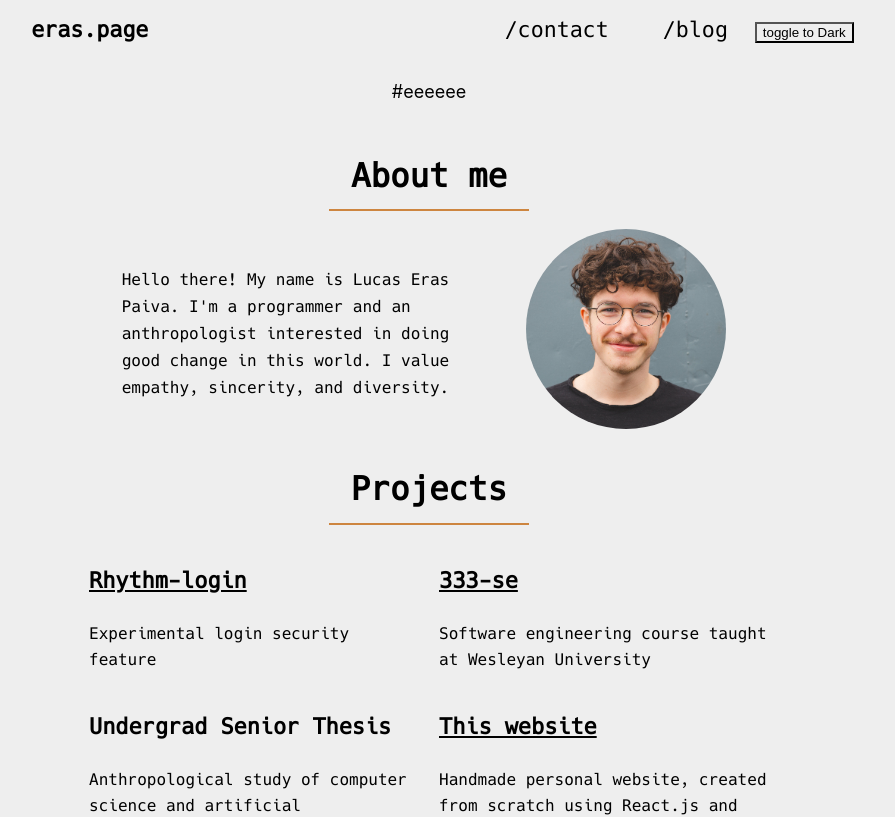
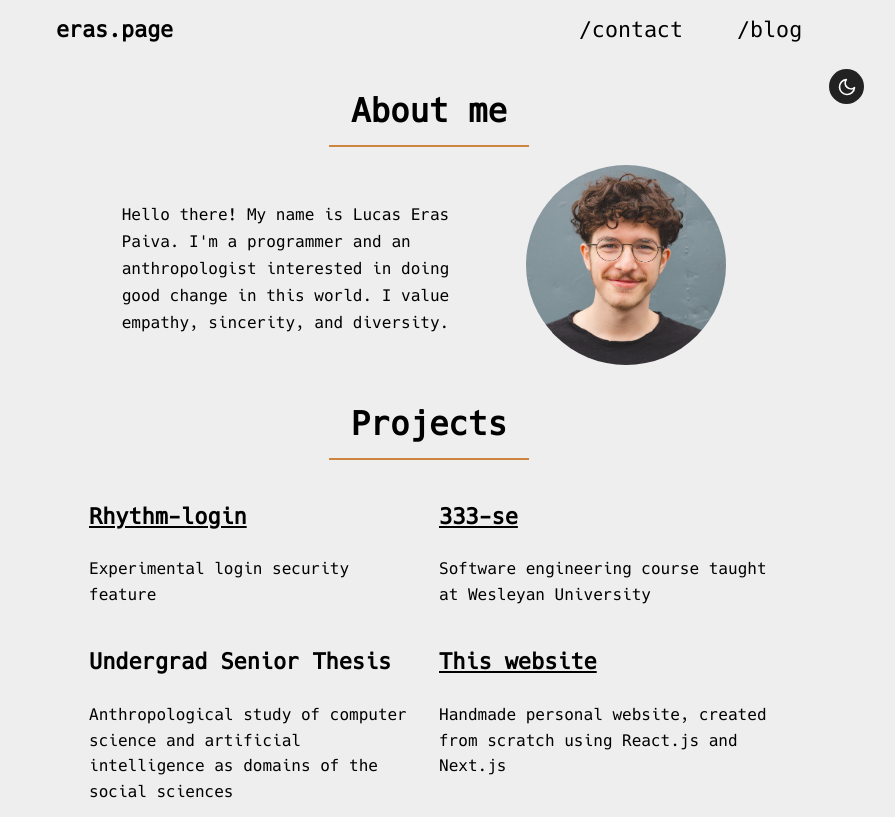
Before and after one commit to lucaseras/eras.page, a Next.js app: page / in a window 1280 px wide. Shown: the top 817 px of the page, without its empty margins (211-1106 px from the left). Built offline with nearby package versions, Linux system fonts and the light colour scheme.

Commit message:
button not yet in correct position

```diff
--- a/components/layout.js
+++ b/components/layout.js
@@ -14,16 +14,12 @@ export default function Layout({children, home, post}) {
 
     return (
         <div
-            style={{
-                backgroundColor: themeStyle.background,
-                color: themeStyle.foreground
-            }}
+            style={themeStyle}
             className={styles.mainContainer}>
             <Head>
                 <meta name='viewport' content='initial-scale=1.0, width=device-width'/>
             </Head>
             <Navbar/>
-            <p>{themeStyle.background}</p>
             <div className={styles.container}>
                 {(!home && !post) && (
                     <div className={styles.back}>
--- a/components/navbar.js
+++ b/components/navbar.js
@@ -27,6 +27,7 @@ export default function Navbar() {
                     <a className={styles.a}>eras.page</a>
                 </h1>
             </Link>
+            <div className={styles.rightSide}>
             <ul className={styles.ul}>
                 {items.map((item, index) => {
                     return (
@@ -37,8 +38,11 @@ export default function Navbar() {
                         </li>
                     )
                 })}
-                <ThemeSwitch/>
-            </ul>
+                </ul>
+                <div className={styles.switchDiv}>
+                <ThemeSwitch />
+                </div>
+            </div>
         </nav>
     )
 }
--- a/components/navbar.module.css
+++ b/components/navbar.module.css
@@ -5,11 +5,12 @@
     top: 0;
     width: 100%;
     height:60px;
-    display: flex;
+    display: inline-flex;
     justify-content: space-around;
     align-items: center;
     font-size: 1.2rem;
     padding: 0 5% 0 5%;
+    text-align: center;
 }
 
 .h1 {
@@ -19,12 +20,21 @@
     white-space: nowrap;
 
 }
+
+.rightSide {
+    display: flex;
+    align-items: center;
+
+}
+
+
 .ul {
     list-style: none;
     padding: 0;
     display: block;
     top: 0;
 }
+
 
 .li {
     overflow: hidden;
@@ -56,3 +66,25 @@
 
     }
 }
+
+.switchDiv {
+    display: inline;
+    margin-top: auto;
+    vertical-align: center;
+}
+
+.themeSwitch {
+    position: absolute;
+    display: inline-flex;
+    justify-content: center;
+    align-items: center;
+    height: 35px;
+    width: 35px;
+    border: none;
+    border-radius: 100%;
+}
+
+.themeSwitch:hover {
+    height: 40px;
+    width: 40px;
+}
--- a/components/themeSwitcher.jsx
+++ b/components/themeSwitcher.jsx
@@ -1,12 +1,25 @@
-import Link from 'next/link'
 import styles from './navbar.module.css'
-import { useTheme } from '../styles/theme'
+import {useTheme} from '../styles/theme'
+import {Moon, Sun} from 'react-feather'
 // React component that creates the theme switcher button
 
 
 export default function ThemeSwitch() {
-    const [isDark, themeStyle, toggleTheme] = useTheme()
+    const [isDark,, toggleTheme] = useTheme()
+    const buttonStyle = {
+        color: isDark ? '#222222' : '#eeeeeee',
+        background: isDark ? '#eeeeee' : '#222222',
+
+    }
+    const buttonImage = (isDark
+        ? <Sun color={'black'} size={20}/>
+        : <Moon color={'white'} size={20}/>)
     return (
-        <button style={ themeStyle }onClick={toggleTheme}>toggle to {!isDark ? 'Dark' : 'Light'}</button>
+        <button
+            style={buttonStyle}
+            className={styles.themeSwitch}
+            onClick={toggleTheme}>
+            {buttonImage}
+        </button>
     )
 }
--- a/styles/theme.js
+++ b/styles/theme.js
@@ -2,11 +2,11 @@ import {useState, useEffect, createContext, useContext} from 'react';
 
 const themes = {
   light: {
-    foreground: '#000000',
+    color: '#000000',
     background: '#eeeeee',
   },
   dark: {
-    foreground: '#ffffff',
+    color: '#ffffff',
     background: '#222222',
     },
 };
```
Also changed, not shown: 1 other file (tests, documents, lock files or other folders).
